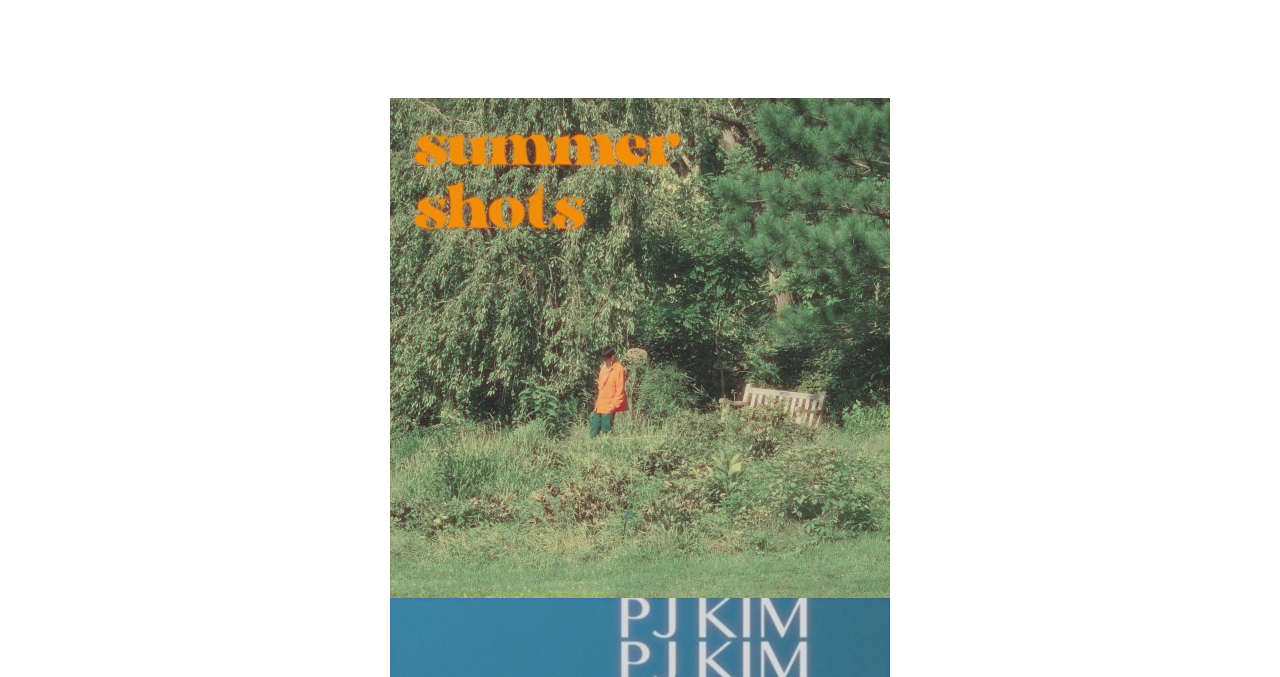
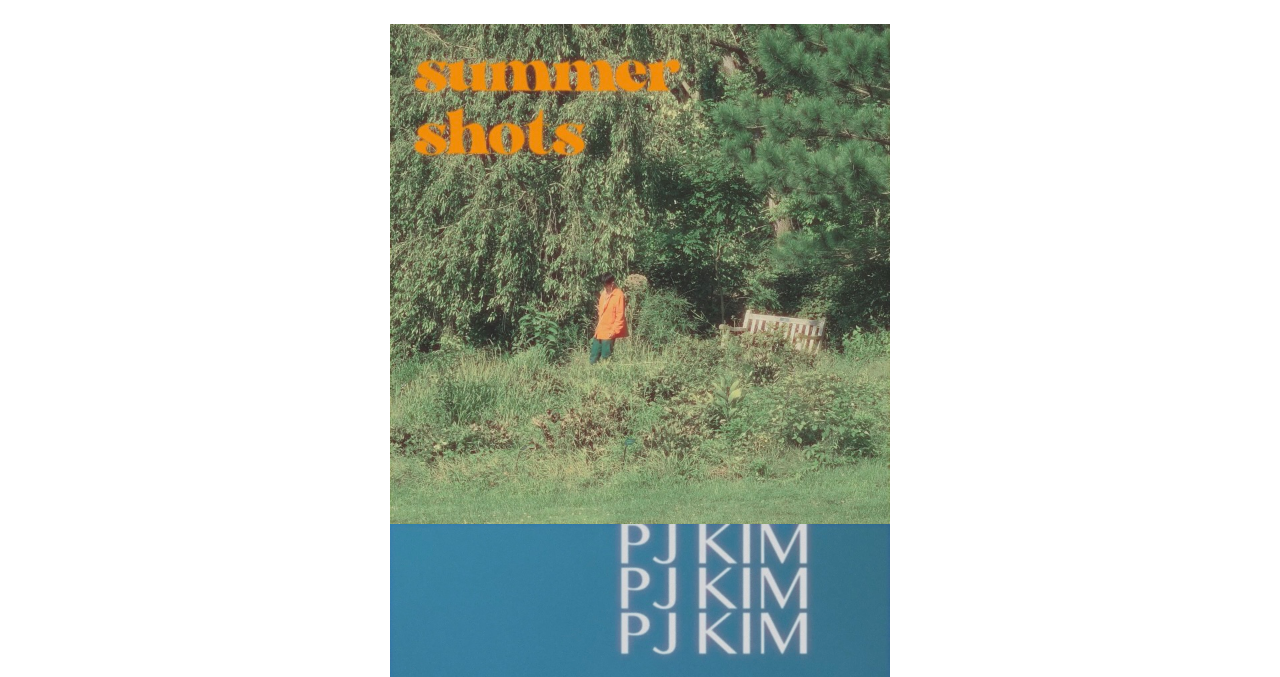
Before and after one commit to PJ1229/Personal-Portfolio, a website: page public/summer-shots.html in a window 1280 px wide. Shown: the part 123-800 px from the top of the page. Drawn offline with Linux system fonts and the light colour scheme; a web font is replaced by a local one.

Commit message:
fixed formatting

```diff
--- a/public/summer-shots.html
+++ b/public/summer-shots.html
@@ -42,7 +42,7 @@
 
 
     <section id="content">
-        <div id="text" style="padding-top: 624px;">
+        <div id="text" style="padding-top: 550px;">
 
             <img src="images/summer-shots-1.jpeg" style="width: 100%; max-width: 500px;">
             <img src="images/summer-shots-3.jpeg" style="width: 100%; max-width: 500px;">
```
